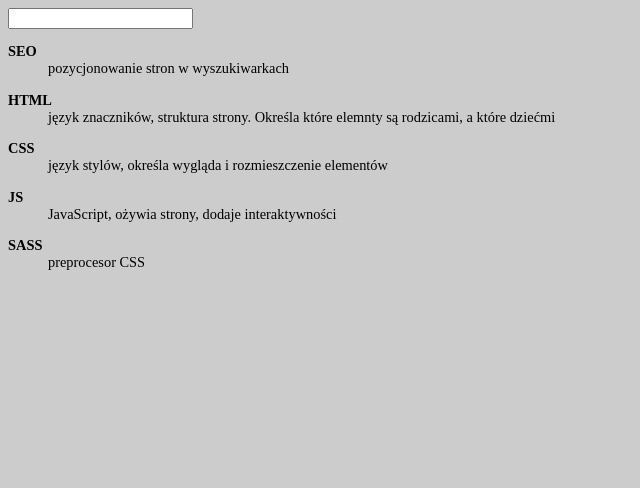
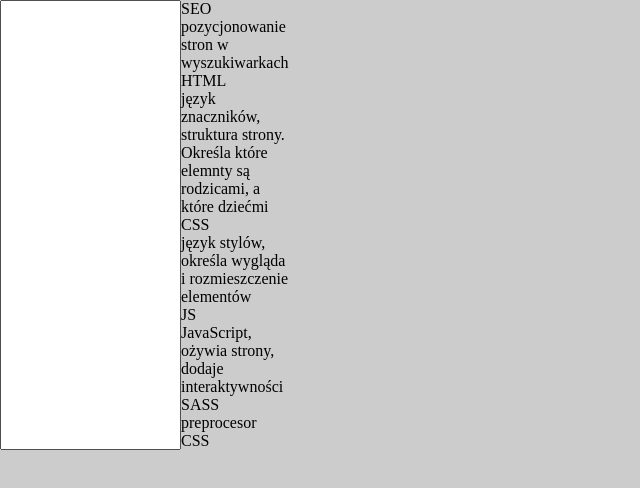
Before and after one commit to paweljss/slownik_front_endowy, a plain HTML site: page index.html in a window 1280 px wide. Shown: the whole page, without its empty margins (0-640 px from the left). Drawn offline with Linux system fonts and the light colour scheme.

Commit message:
install sass on project

```diff
--- a/index.html
+++ b/index.html
@@ -6,7 +6,8 @@
     <meta http-equiv="X-UA-Compatible" content="IE=edge">
     <meta name="viewport" content="width=device-width, initial-scale=1.0">
     <title>Jasna Strona Sieci</title>
-    <link rel="stylesheet" href="style.css">
+    <!-- <link rel="stylesheet" href="style.css"> -->
+    <link rel="stylesheet" href="./sass/css/main.css">
 </head>
 
     <input type="search">
--- /dev/null
+++ b/sass/scss/main.scss
@@ -0,0 +1,13 @@
+*,
+::before,
+::after {
+	padding: 0;
+	margin: 0;
+	box-sizing: border-box;
+}
+
+body {
+	background-color: #ccc;
+	display: grid;
+	grid-template-columns: repeat(12, 1fr);
+}
```
Also changed, not shown: sass/package.json (added, +16 -0 lines), sass/css/main.css (added), 1 other file.
